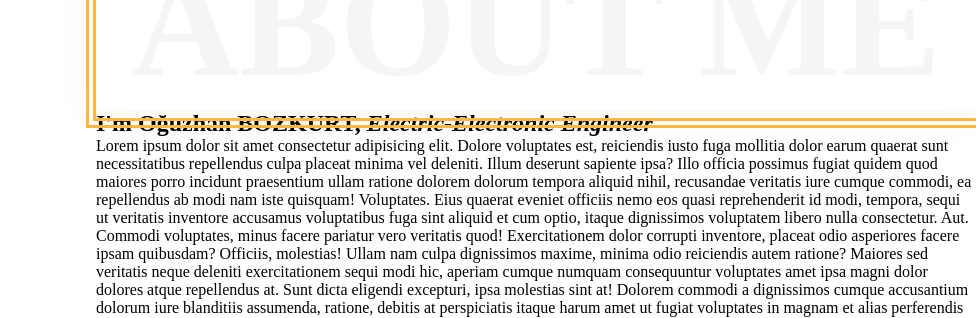
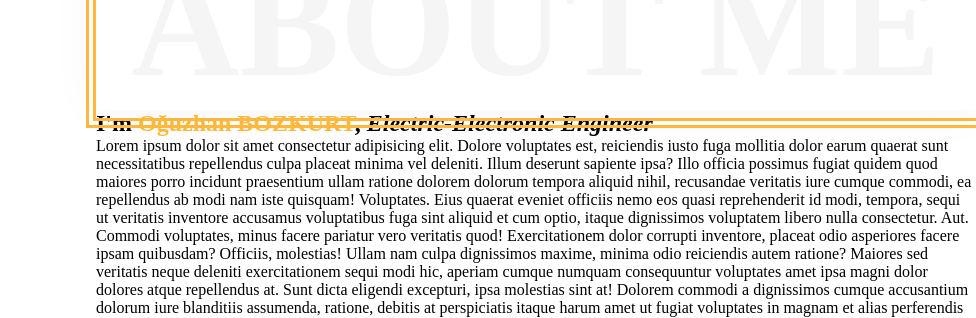
Before and after one commit to oguzhanbzkrt/portfolioguzhan, a plain HTML site: page about.html in a window 1280 px wide. Shown: the part 82-400 px from the top of the page, 304-1280 px from the left. Drawn offline with Linux system fonts and the light colour scheme.

Commit message:
guncelleme-1

```diff
--- a/style_2.css
+++ b/style_2.css
@@ -62,3 +62,6 @@ section{
     width: 100%;
     margin: auto;
 }
+span{
+    color: rgb(254,184,61);
+}
```
Also changed, not shown: about.html (+0 -5 lines).
